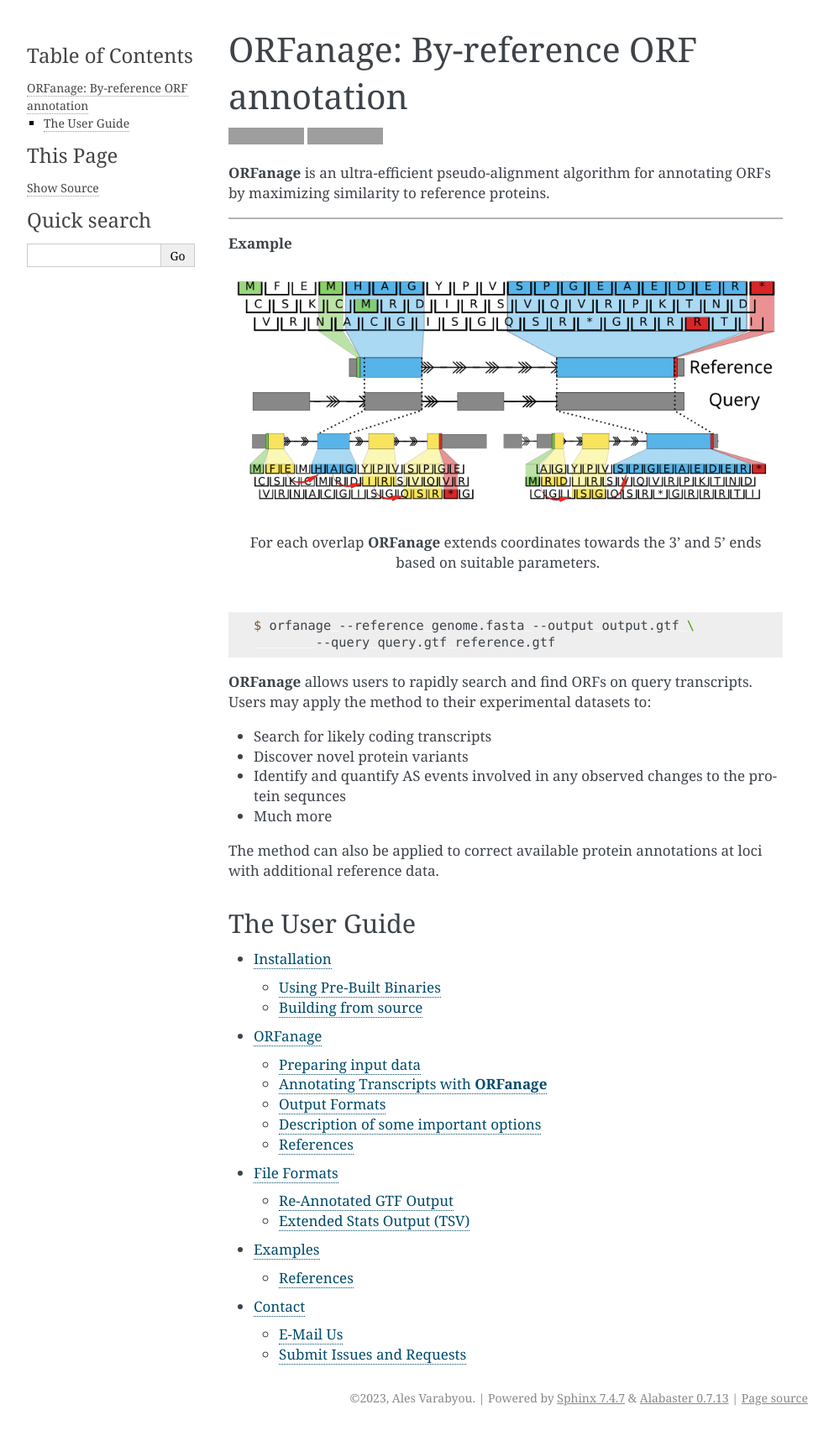
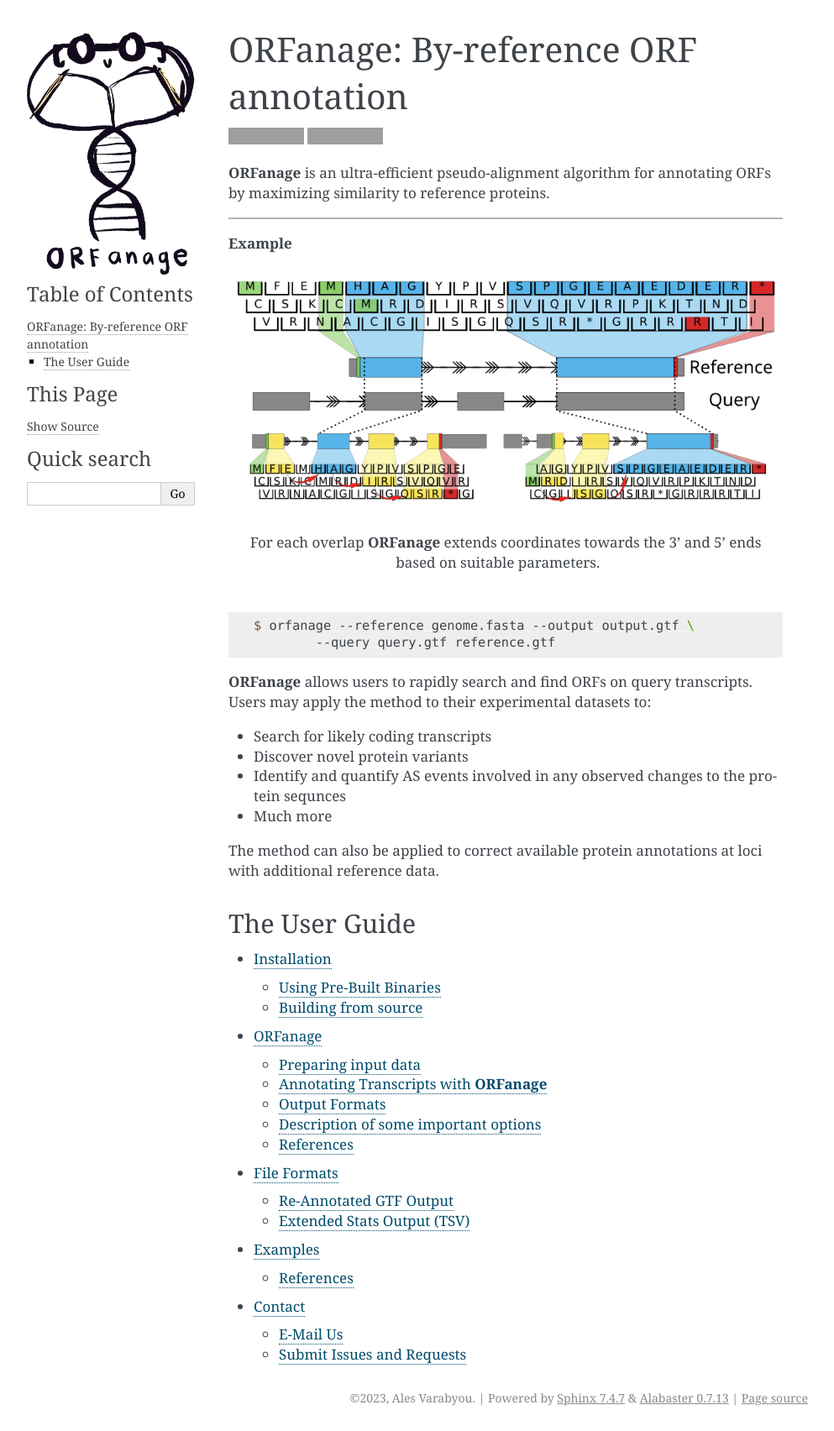
Before and after one commit to alevar/ORFanage, a Sphinx documentation site: the page built from docs/index.rst, in a window 1280 px wide. Shown: the whole page at 84% size, without its empty margins (148-1141 px from the left). Built offline with Sphinx 7.4.7, drawn with Linux system fonts in a browser that asks for light colours; grey boxes are pictures that could not be loaded.

Commit message:
update badges

```diff
--- a/docs/conf.py
+++ b/docs/conf.py
@@ -27,8 +27,9 @@
 html_theme = 'alabaster'
 html_static_path = ['_static']
 
+html_logo = './logo.png'
+
 html_theme_options = {
-    "logo": "logo.png",
     "logo_text_align": "center",
     "description": "Logo designed by Julia Wang",
     "github_user": "alevar",
```
